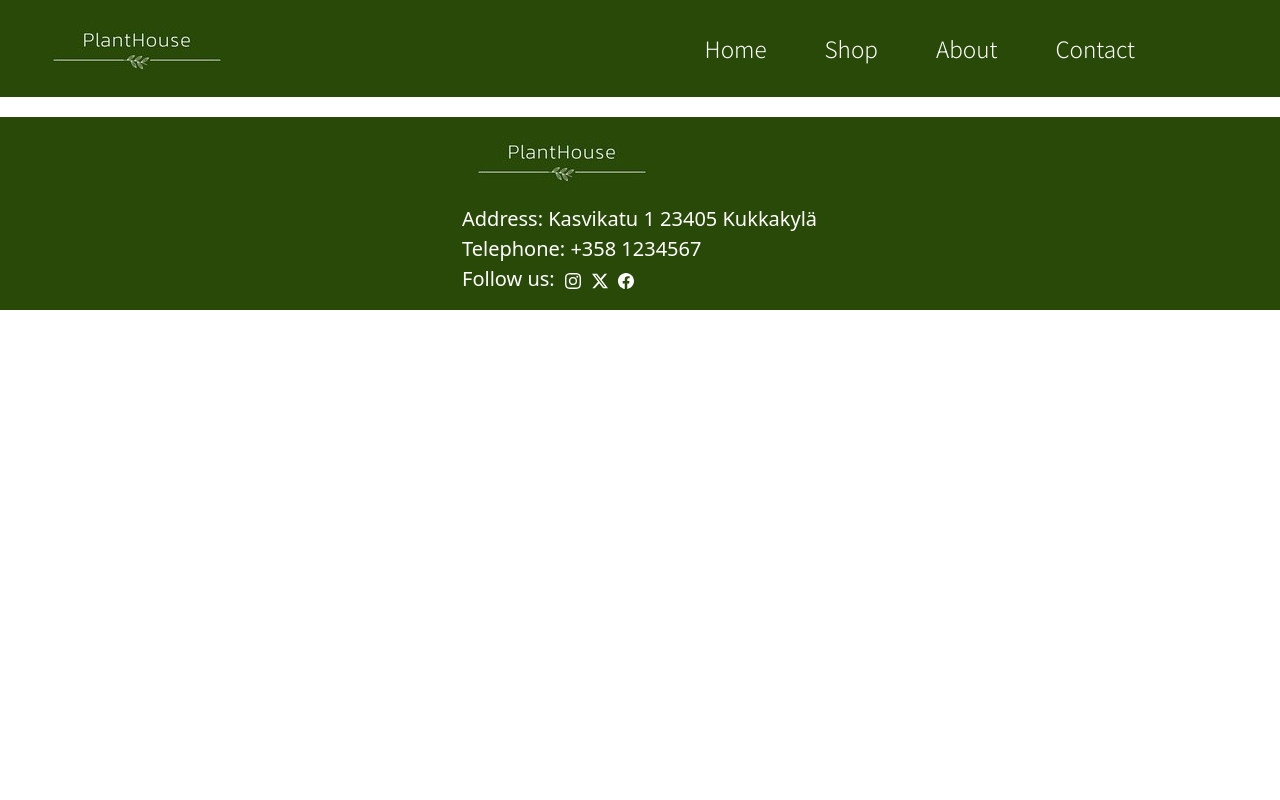
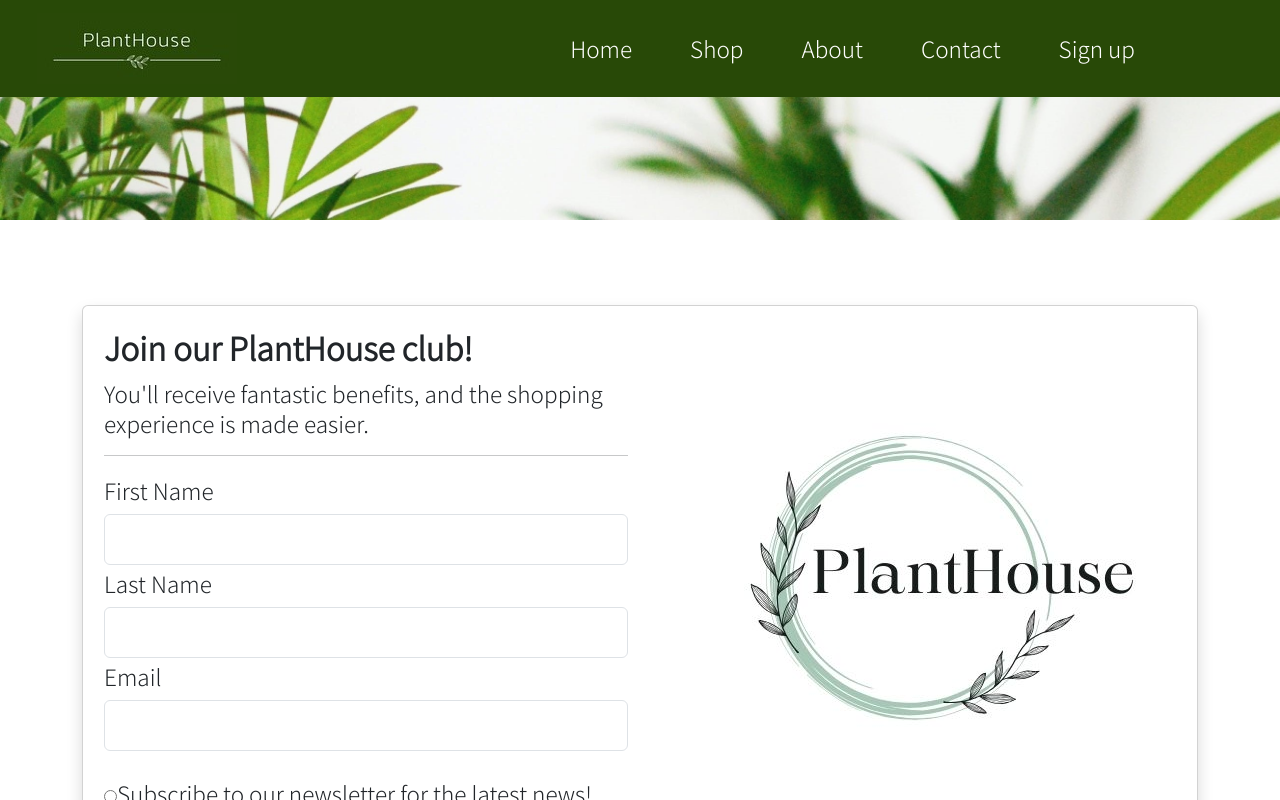
Before and after one commit to Ryhma20-Verkkopalveluprojekti/verkkokauppa, a React (Create React App) app in the folder client/client/: page /signup in a window 1280 px wide. Shown: the top 800 px of the page. Built offline with nearby package versions, Linux system fonts and the light colour scheme; some icons are missing; a web font is replaced by a local one.

Commit message:
Sign up sivun koodaus ja alekoodin käyttö cart sivulle

```diff
--- a/client/client/src/App.js
+++ b/client/client/src/App.js
@@ -11,6 +11,7 @@ import Admin from './components/pages/Admin';
 import Newsletter from './components/pages/SubscribeNewsletter';
 import Vote from './components/pages/Vote';
 import Order from './components/inc/Order';
+import SignUp from './components/pages/SignUp';
 
 function App() {
   const [cartItems, setCartItems] = useState([]);
@@ -69,6 +70,10 @@ function App() {
             element={<Newsletter />}
 
           />
+          <Route
+            path="/signup"
+            element={<SignUp />}
+          />
         </Routes>
         <Footer />
       </div>
--- a/client/client/src/components/inc/Navbar.js
+++ b/client/client/src/components/inc/Navbar.js
@@ -34,6 +34,9 @@ function Navbar({ cartItems }) {
               <Link to="/contact" className="nav-link active" style={{ color: '#ffffff', fontSize: '25px' }}>Contact</Link>
             </li>
             <li className="nav-item">
+              <Link to="/signup" className="nav-link active" style={{ color: '#ffffff', fontSize: '25px' }}>Sign up</Link>
+            </li>
+            <li className="nav-item">
               <Link to="/cart" className="nav-link active" style={{ color: '#ffffff', fontSize: '25px' }}>
                 <FaBasketShopping />
                 {/* Näyttää ostoskorikuvakkeen vieressä tuotteiden lukumäärän*/}
--- a/client/client/src/components/pages/Cart.js
+++ b/client/client/src/components/pages/Cart.js
@@ -87,6 +87,10 @@ function ShoppingCart({ cartItems }) {
                                             <input type="text" className="form-control" placeholder="Enter Email" />
                                         </div>
                                         <div className="form-group">
+                                            <label className="mb-1">Use the discount code</label>
+                                            <input type="text" className="form-control" placeholder="Enter code" />
+                                        </div>
+                                        <div className="form-group">
                                             <label className="mb-1">Payment</label>
                                             <select className="form-control">
                                                 <option value="creditCard">Credit Card</option>
--- /dev/null
+++ b/client/client/src/components/pages/SignUp.js
@@ -0,0 +1,76 @@
+//LAURA S. TEKEMÄ SIVU
+
+import React from 'react';
+import Banner from '../inc/Banner';
+import Logo from '../inc/logo';
+import '../pages/styles/SignUp.css';
+
+
+function SignUp(){
+    return(
+
+        <div>
+
+        {/* Määrittää sivun korkeuden, jotta footer pysyy sivun alalaidassa */}
+        <div className="page-content" style={{ minHeight: '100vh' }}>
+
+            {/* Banneri navbarin alla */}
+            <Banner />
+
+           <div className="col-md-12 text-center" style={{fontFamily: 'sans-serif', fontWeight: 'bold', fontSize: '20px', paddingTop: '50px', paddingBottom: '15px' }}>
+
+           </div>
+
+            <section className="section">
+            <div className="container">
+            <div className="card shadow">
+            <div className="card-body">
+                <div className="row">
+                    <div className="col-md-6">
+                        <h1>Join our PlantHouse club!<br/></h1>
+                        <h6>You'll receive fantastic benefits, and the shopping experience is made easier. </h6>
+                        <hr />
+                        <div className="form-group">
+                            <label className="mb-1">First Name</label>
+                            <input type="text" className="form-control" placeholder="" />
+                        </div>
+                        <div className="form-group">
+                            <label className="mb-1">Last Name</label>
+                            <input type="text" className="form-control" placeholder="" />
+                        </div>
+                        <div className="form-group">
+                            <label className="mb-1">Email</label>
+                            <input type="text" className="form-control" placeholder="" />
+                        </div><br/>
+                        <div className="form-group">
+                         <input type="radio" id="subscribeNL" className="subscribe" value="SubscribeNL"/>
+                         <label for="SubscribeNL">Subscribe to our newsletter for the latest news!</label><br/>
+                        </div>
+                        <div>
+                          <h6> By signing up, you agree to the terms. Please read our privacy policy, which details the collection, use, and sharing of data.</h6>
+                        </div>
+                        <div className="form-group py-3">
+                            <button type="button" className="btn btn shadow w-100" style={{ backgroundColor: "#364d1c", color: "#ffffff" }} >Sign up</button>
+                        </div>
+                    </div>
+                    <div className="col-md-6">
+                        <Logo />
+
+                        </div>
+
+                </div>
+                </div>
+            </div>
+            </div>
+
+
+            </section>
+
+        </div>
+        </div>
+    );
+
+}
+
+
+export default SignUp;
--- /dev/null
+++ b/client/client/src/components/pages/styles/SignUp.css
@@ -0,0 +1,17 @@
+h3{
+    font-family: 'Assistant' !important;
+    font-size: 30px !important;
+
+
+}
+
+.section .card-body h6{
+    font-family: 'Assistant' !important;
+    font-size: 25px !important;
+
+}
+
+.form-group label, .form-group input, .form-group textarea, .form-group button{
+    font-family: 'Assistant' !important;
+    font-size: 25px !important;
+}
```
